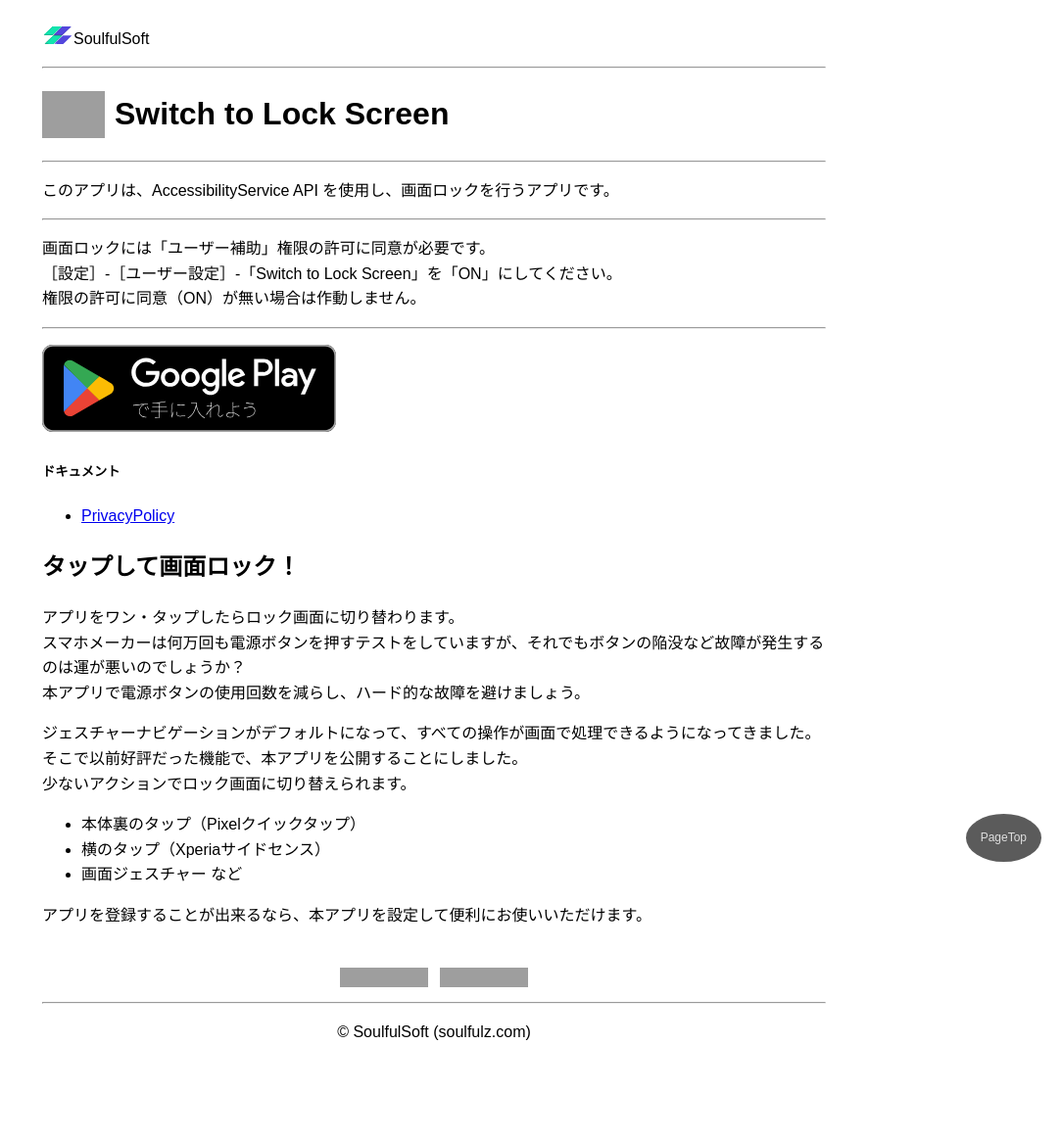
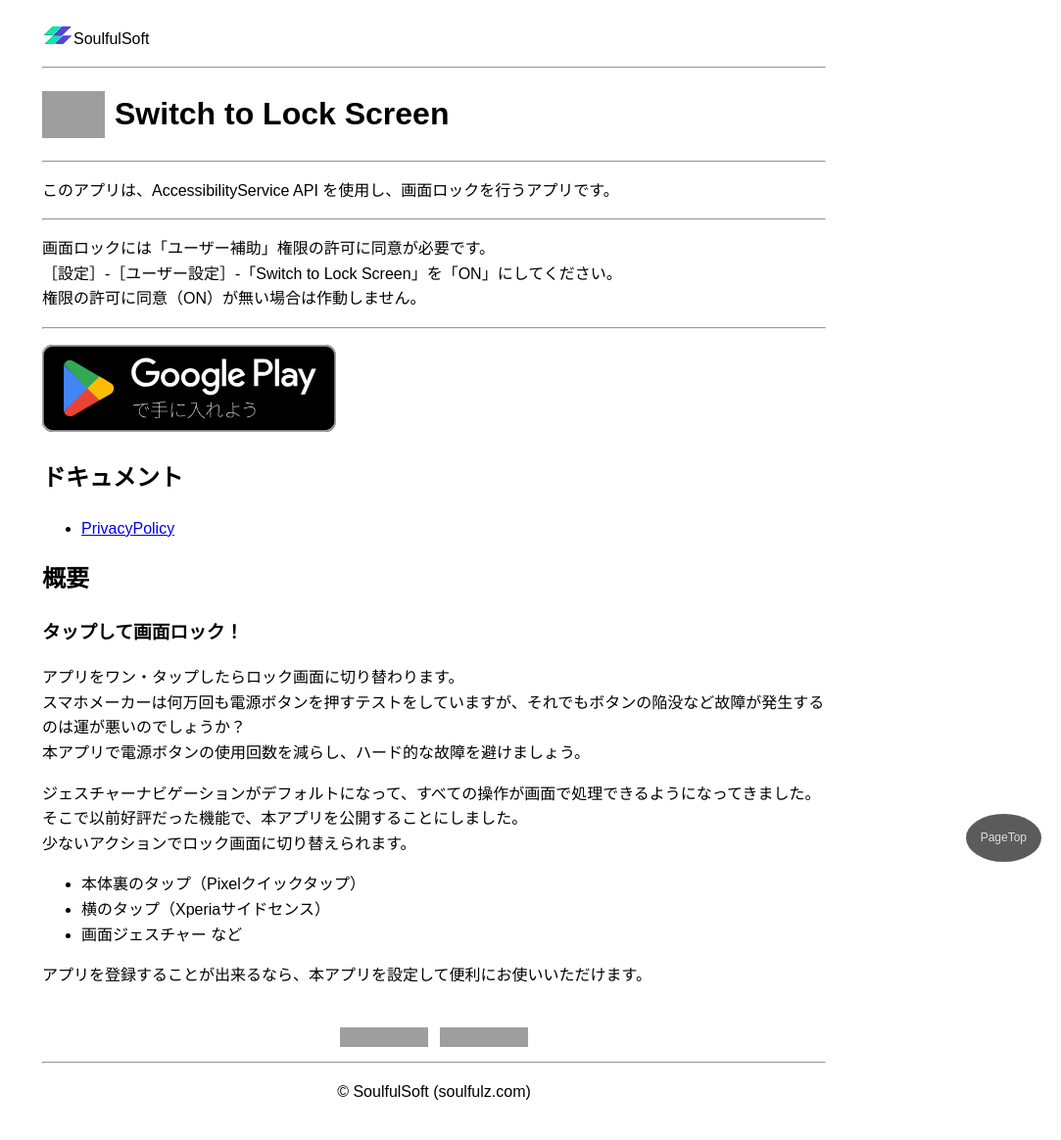
Before and after one commit to SoulfulSoft/soulfulsoft.github.io, a Jekyll site: the page built from switch_to_lock_screen/index.md, in a window 1280 px wide. Shown: the whole page at 98% size, without its empty margins (197-1280 px from the left). Built offline with Jekyll 4.4.1, drawn with Linux system fonts in a browser that asks for light colours; our own code applies the rules of GitHub Pages for plain Markdown files; before the commit the page ends 1103 px from its top, so only the background shows below that; grey boxes are pictures that could not be loaded.

Commit message:
Update index.md

```diff
--- a/switch_to_lock_screen/index.md
+++ b/switch_to_lock_screen/index.md
@@ -22,10 +22,12 @@ topa: ".."
 
 <a href="https://play.google.com/store/apps/details?id=com.soulfulz.switchtolockscreen" target="_blank"><img src="../images/GetItOnGooglePlay_Badge_Web_color_Japanese.svg" width="300"></a>
 
-##### ドキュメント
+## ドキュメント
 - [PrivacyPolicy](privacy-policy)
 
-## タップして画面ロック！
+## 概要
+
+### タップして画面ロック！
 
 アプリをワン・タップしたらロック画面に切り替わります。
 スマホメーカーは何万回も電源ボタンを押すテストをしていますが、それでもボタンの陥没など故障が発生するのは運が悪いのでしょうか？
```
